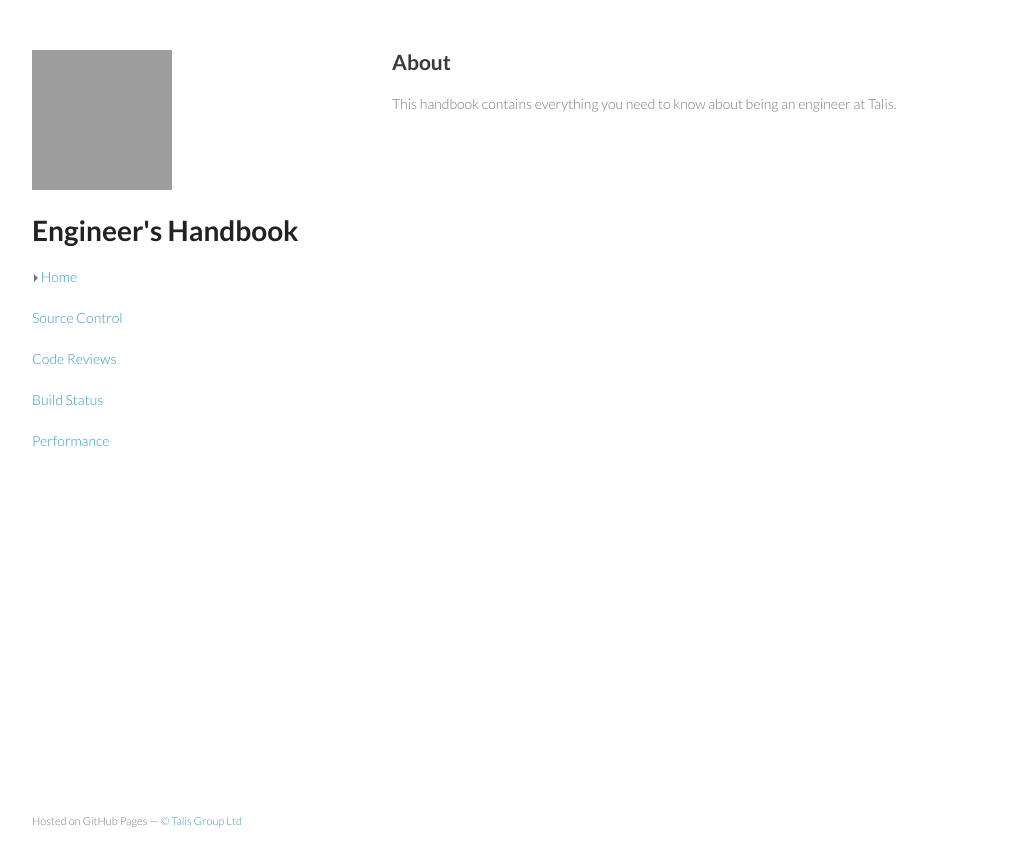
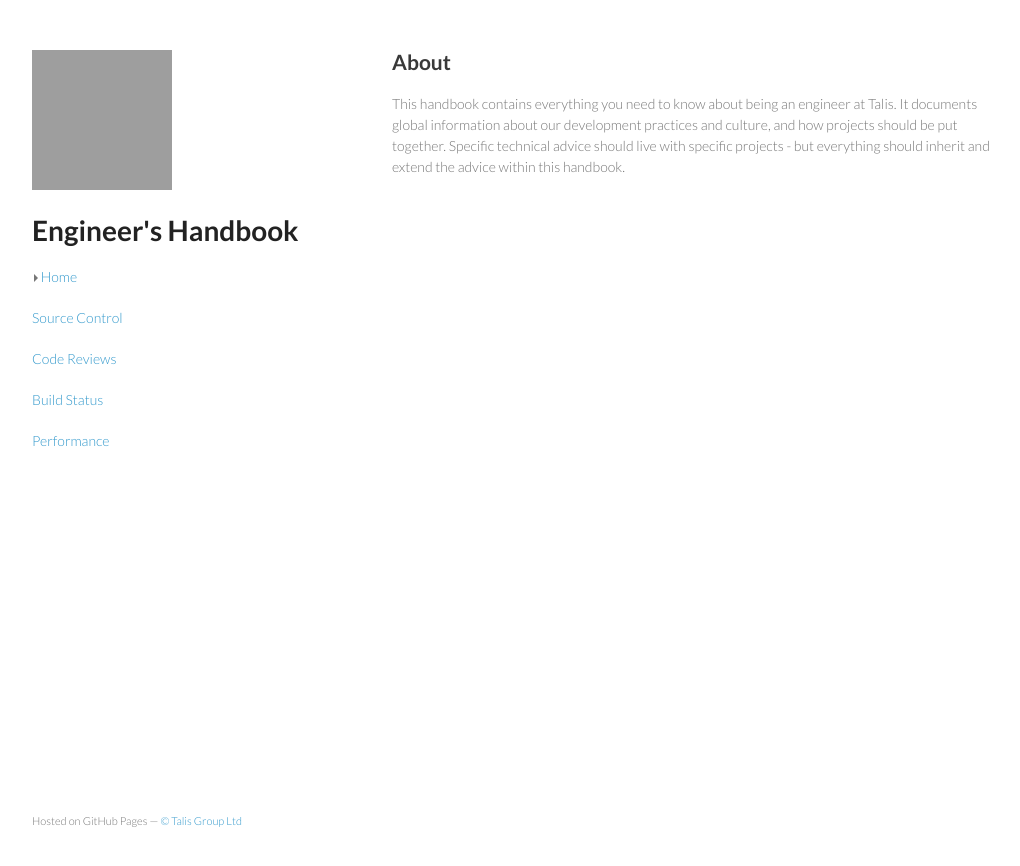
Before and after one commit to ellerbrock/talis.github.io, a Jekyll site: the page built from index.html, in a window 1280 px wide. Shown: the top 866 px of the page, without its empty margins (128-1148 px from the left). Built offline with Jekyll 4.4.1, drawn with Linux system fonts in a browser that asks for light colours; nearby versions of some CDN libraries; grey boxes are pictures that could not be loaded.

Commit message:
More information about what this is for

```diff
--- a/index.html
+++ b/index.html
@@ -3,4 +3,10 @@ layout: site
 body_class: home
 ---
 <h2>About</h2>
+
 This handbook contains everything you need to know about being an engineer at Talis.
+
+It documents global information about our development practices and culture, and how projects should be put together.
+
+Specific technical advice should live with specific projects - but everything should inherit and extend the advice
+within this handbook.
```
Also changed, not shown: README.md.
